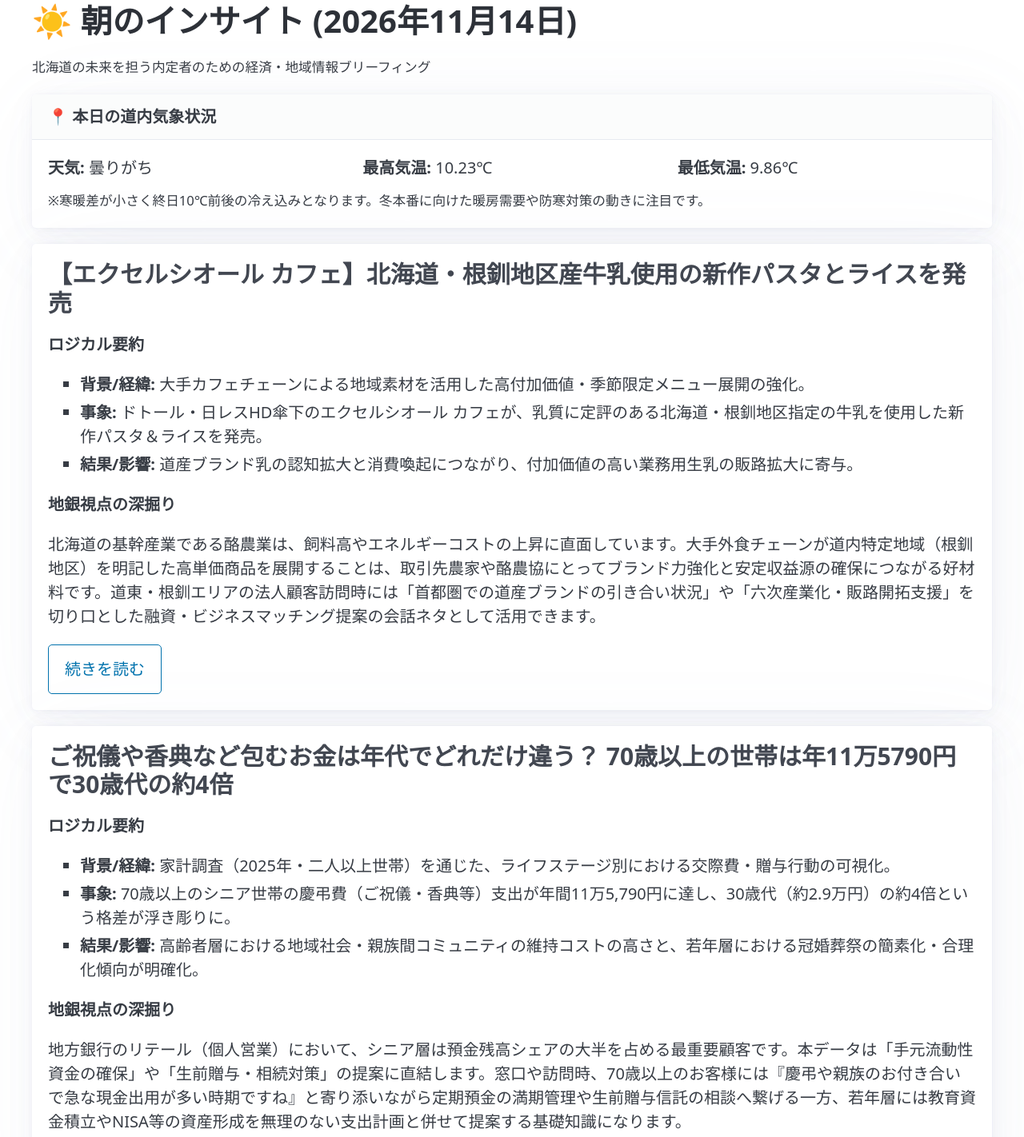
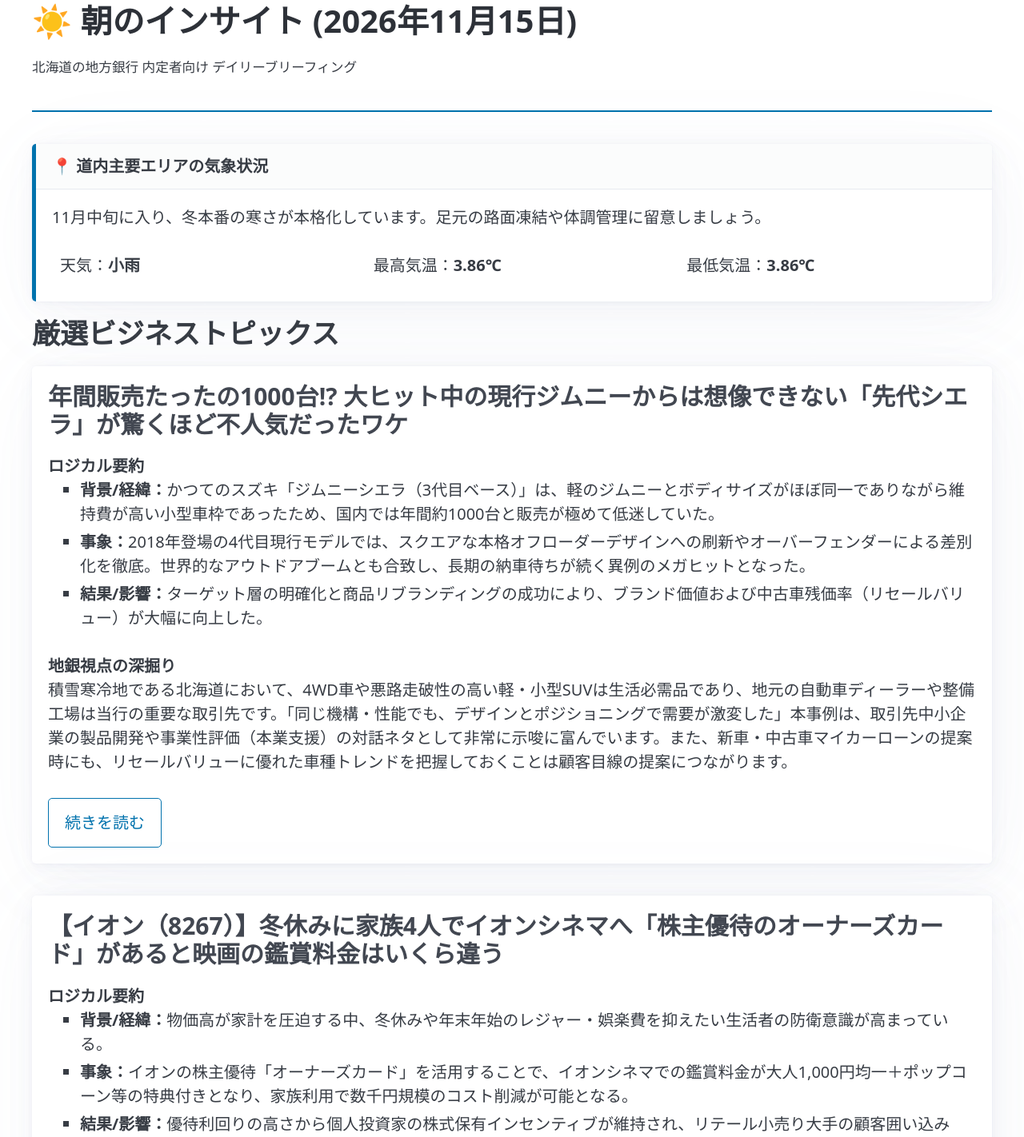
Before and after one commit to oaksenorita/morning-news-bot, a plain HTML site: page docs/index.html in a window 1280 px wide. Shown: the part 17-1439 px from the top of the page at 80% size. Drawn offline with nearby package versions, Linux system fonts and the light colour scheme.

Commit message:
Update daily news HTML

```diff
--- a/docs/index.html
+++ b/docs/index.html
@@ -3,74 +3,128 @@
 <head>
     <meta charset="UTF-8">
     <meta name="viewport" content="width=device-width, initial-scale=1.0">
-  <title>朝のインサイト (2026年11月14日) | 北海道地銀内定者向けデイリーニュース</title>
+    <title>朝のインサイト - 2026年11月15日</title>
     <link rel="stylesheet" href="https://cdn.jsdelivr.net/npm/@picocss/pico@2/css/pico.min.css">
+    <style>
+        header {
+            margin-bottom: 2rem;
+            border-bottom: 2px solid var(--pico-primary);
+            padding-bottom: 1rem;
+        }
+        .weather-card {
+            background-color: var(--pico-card-background-color);
+            border-left: 5px solid var(--pico-primary);
+        }
+        .weather-grid {
+            display: grid;
+            grid-template-columns: repeat(auto-fit, minmax(180px, 1fr));
+            gap: 1rem;
+            margin-top: 0.5rem;
+        }
+        .weather-item {
+            padding: 0.5rem;
+        }
+        .news-article {
+            margin-bottom: 2rem;
+        }
+        .news-article h3 {
+            margin-bottom: 1rem;
+        }
+        ul {
+            margin-bottom: 1.5rem;
+        }
+        .action-area {
+            margin-top: 1.5rem;
+        }
+    </style>
 </head>
 <body>
     <main class="container">
         <header>
-      <h1>☀️ 朝のインサイト (2026年11月14日)</h1>
-      <p><small>北海道の未来を担う内定者のための経済・地域情報ブリーフィング</small></p>
+            <h1>☀️ 朝のインサイト (2026年11月15日)</h1>
+            <p><small>北海道の地方銀行 内定者向け デイリーブリーフィング</small></p>
         </header>
 
         <!-- 天気セクション -->
-    <article>
+        <article class="weather-card">
             <header>
-        <strong>📍 本日の道内気象状況</strong>
+                <strong>📍 道内主要エリアの気象状況</strong>
             </header>
-      <div class="grid">
-        <div><strong>天気:</strong> 曇りがち</div>
-        <div><strong>最高気温:</strong> 10.23℃</div>
-        <div><strong>最低気温:</strong> 9.86℃</div>
+            <p>11月中旬に入り、冬本番の寒さが本格化しています。足元の路面凍結や体調管理に留意しましょう。</p>
+            <div class="weather-grid">
+                <div class="weather-item">
+                    <span>天気：</span><strong>小雨</strong>
                 </div>
-      <p style="margin-top: 0.5rem; margin-bottom: 0;"><small>※寒暖差が小さく終日10℃前後の冷え込みとなります。冬本番に向けた暖房需要や防寒対策の動きに注目です。</small></p>
+                <div class="weather-item">
+                    <span>最高気温：</span><strong>3.86℃</strong>
+                </div>
+                <div class="weather-item">
+                    <span>最低気温：</span><strong>3.86℃</strong>
+                </div>
+            </div>
         </article>
 
-    <!-- ニュース1 -->
-    <article>
-      <h3>【エクセルシオール カフェ】北海道・根釧地区産牛乳使用の新作パスタとライスを発売</h3>
-      <p><b>ロジカル要約</b></p>
+        <!-- ニュースセクション -->
+        <section>
+            <h2>厳選ビジネストピックス</h2>
+
+            <!-- 記事1: ジムニーシエラ -->
+            <article class="news-article">
+                <h3>年間販売たったの1000台!? 大ヒット中の現行ジムニーからは想像できない「先代シエラ」が驚くほど不人気だったワケ</h3>
+
+                <b>ロジカル要約</b>
                 <ul>
-        <li><strong>背景/経緯:</strong> 大手カフェチェーンによる地域素材を活用した高付加価値・季節限定メニュー展開の強化。</li>
-        <li><strong>事象:</strong> ドトール・日レスHD傘下のエクセルシオール カフェが、乳質に定評のある北海道・根釧地区指定の牛乳を使用した新作パスタ＆ライスを発売。</li>
-        <li><strong>結果/影響:</strong> 道産ブランド乳の認知拡大と消費喚起につながり、付加価値の高い業務用生乳の販路拡大に寄与。</li>
+                    <li><strong>背景/経緯：</strong>かつてのスズキ「ジムニーシエラ（3代目ベース）」は、軽のジムニーとボディサイズがほぼ同一でありながら維持費が高い小型車枠であったため、国内では年間約1000台と販売が極めて低迷していた。</li>
+                    <li><strong>事象：</strong>2018年登場の4代目現行モデルでは、スクエアな本格オフローダーデザインへの刷新やオーバーフェンダーによる差別化を徹底。世界的なアウトドアブームとも合致し、長期の納車待ちが続く異例のメガヒットとなった。</li>
+                    <li><strong>結果/影響：</strong>ターゲット層の明確化と商品リブランディングの成功により、ブランド価値および中古車残価率（リセールバリュー）が大幅に向上した。</li>
                 </ul>
-      <p><b>地銀視点の深掘り</b></p>
-      <p>北海道の基幹産業である酪農業は、飼料高やエネルギーコストの上昇に直面しています。大手外食チェーンが道内特定地域（根釧地区）を明記した高単価商品を展開することは、取引先農家や酪農協にとってブランド力強化と安定収益源の確保につながる好材料です。道東・根釧エリアの法人顧客訪問時には「首都圏での道産ブランドの引き合い状況」や「六次産業化・販路開拓支援」を切り口とした融資・ビジネスマッチング提案の会話ネタとして活用できます。</p>
-      <a href="https://news.yahoo.co.jp/articles/cb8a97782da2e9144346acb4376b0fee5dd19e71?source=rss" role="button" class="outline">続きを読む</a>
+
+                <b>地銀視点の深掘り</b>
+                <p>積雪寒冷地である北海道において、4WD車や悪路走破性の高い軽・小型SUVは生活必需品であり、地元の自動車ディーラーや整備工場は当行の重要な取引先です。「同じ機構・性能でも、デザインとポジショニングで需要が激変した」本事例は、取引先中小企業の製品開発や事業性評価（本業支援）の対話ネタとして非常に示唆に富んでいます。また、新車・中古車マイカーローンの提案時にも、リセールバリューに優れた車種トレンドを把握しておくことは顧客目線の提案につながります。</p>
+
+                <div class="action-area">
+                    <a href="https://news.yahoo.co.jp/articles/d4e8096a640535ad157ee05b21230652e4e1ed1a?source=rss" role="button" class="outline" target="_blank" rel="noopener noreferrer">続きを読む</a>
+                </div>
             </article>
 
-    <!-- ニュース2 -->
-    <article>
-      <h3>ご祝儀や香典など包むお金は年代でどれだけ違う？ 70歳以上の世帯は年11万5790円で30歳代の約4倍</h3>
-      <p><b>ロジカル要約</b></p>
+            <!-- 記事2: イオン株主優待 -->
+            <article class="news-article">
+                <h3>【イオン（8267）】冬休みに家族4人でイオンシネマへ「株主優待のオーナーズカード」があると映画の鑑賞料金はいくら違う</h3>
+
+                <b>ロジカル要約</b>
                 <ul>
-        <li><strong>背景/経緯:</strong> 家計調査（2025年・二人以上世帯）を通じた、ライフステージ別における交際費・贈与行動の可視化。</li>
-        <li><strong>事象:</strong> 70歳以上のシニア世帯の慶弔費（ご祝儀・香典等）支出が年間11万5,790円に達し、30歳代（約2.9万円）の約4倍という格差が浮き彫りに。</li>
-        <li><strong>結果/影響:</strong> 高齢者層における地域社会・親族間コミュニティの維持コストの高さと、若年層における冠婚葬祭の簡素化・合理化傾向が明確化。</li>
+                    <li><strong>背景/経緯：</strong>物価高が家計を圧迫する中、冬休みや年末年始のレジャー・娯楽費を抑えたい生活者の防衛意識が高まっている。</li>
+                    <li><strong>事象：</strong>イオンの株主優待「オーナーズカード」を活用することで、イオンシネマでの鑑賞料金が大人1,000円均一＋ポップコーン等の特典付きとなり、家族利用で数千円規模のコスト削減が可能となる。</li>
+                    <li><strong>結果/影響：</strong>優待利回りの高さから個人投資家の株式保有インセンティブが維持され、リテール小売り大手の顧客囲い込み（リテールDXおよびグループ経済圏の強化）につながっている。</li>
                 </ul>
-      <p><b>地銀視点の深掘り</b></p>
-      <p>地方銀行のリテール（個人営業）において、シニア層は預金残高シェアの大半を占める最重要顧客です。本データは「手元流動性資金の確保」や「生前贈与・相続対策」の提案に直結します。窓口や訪問時、70歳以上のお客様には『慶弔や親族のお付き合いで急な現金出用が多い時期ですね』と寄り添いながら定期預金の満期管理や生前贈与信託の相談へ繋げる一方、若年層には教育資金積立やNISA等の資産形成を無理のない支出計画と併せて提案する基礎知識になります。</p>
-      <a href="https://news.yahoo.co.jp/articles/08160d7df4aae14fc98e72378d0d22776221c6d9?source=rss" role="button" class="outline">続きを読む</a>
+
+                <b>地銀視点の深掘り</b>
+                <p>道内各地に展開するイオン北海道をはじめ、流通大手の経済圏は道民の日常消費と密接に結びついています。個人渉外（リテール営業）において、NISA制度を活用した資産形成を提案する際、「身近な生活関連株の株主優待」や「インフレヘッジとしての株式投資」は、投資初心者層と関係性を構築するための格好の雑談・導入アプローチになります。単なる金融商品の説明にとどまらず、顧客の家計改善・ライフイベントに寄り添う姿勢を養いましょう。</p>
+
+                <div class="action-area">
+                    <a href="https://news.yahoo.co.jp/articles/586a9da5ade8aae85974e0957b13524625f4ff6b?source=rss" role="button" class="outline" target="_blank" rel="noopener noreferrer">続きを読む</a>
+                </div>
             </article>
 
-    <!-- ニュース3 -->
-    <article>
-      <h3>「10℃でも暖かい」「色違いで買いました」ワークマンの“大人かわいいアウター”丸みのあるシルエットが素敵すぎる！</h3>
-      <p><b>ロジカル要約</b></p>
+            <!-- 記事3: 海外通販と関税 -->
+            <article class="news-article">
+                <h3>海外通販で買い物したら関税がかかるの？課税価格（支払額×0.6）が「1万円以下なら免税」でも気をつけないといけない“対象外の品物”</h3>
+
+                <b>ロジカル要約</b>
                 <ul>
-        <li><strong>背景/経緯:</strong> 低価格・高機能ウェアの需要定着と、女性向け・日常使い（ワークマン女子等）カテゴリーの市場拡大。</li>
-        <li><strong>事象:</strong> 10℃前後の寒冷環境にも耐えうるデザイン性の高い防寒アウターが、コストパフォーマンスと軽量性で一般消費者から高い支持を獲得。</li>
-        <li><strong>結果/影響:</strong> 作業服専業からカジュアル防寒市場へのシフトが定着し、物価高下における生活防衛意識の高い消費層の購買を牽引。</li>
+                    <li><strong>背景/経緯：</strong>越境EC（海外通販サイト）の普及に伴い、個人が日常的に海外から衣料品や雑貨を直接輸入・購入する機会が急増している。</li>
+                    <li><strong>事象：</strong>個人使用目的の場合、課税価格が1万円以下（商品代金の合計が16,666円以下）であれば原則免税となる一方、革製品や履物など特定品目は免税対象外となり関税が発生するルールが存在する。</li>
+                    <li><strong>結果/影響：</strong>消費者が思わぬ課税コストを被るケースがあるほか、免税枠を巡る内外価格差が国内中小小売業者・卸売業者の競争環境にも間接的な影響を与えている。</li>
                 </ul>
-      <p><b>地銀視点の深掘り</b></p>
-      <p>本日の道内気温（約10℃）に象徴される通り、北海道では防寒衣料の早期稼働と冬物商戦の立ち上がりが地域経済の景況感を左右します。地場のアパレル小売や縫製関連、あるいは商業施設に入居するテナント企業に対して、『機能性×低価格トレンドが実店舗の売上にどう影響しているか』『在庫回転率や仕入れ資金需要』をヒアリングする際の格好のフックになります。また、ロードサイド店舗の出店戦略や設備資金ニーズを把握する上でも小売流通の変化は見逃せません。</p>
-      <a href="https://news.yahoo.co.jp/articles/a1197aabe2467bf11d88288d5bb47f8990b6adc6?source=rss" role="button" class="outline">続きを読む</a>
+
+                <b>地銀視点の深掘り</b>
+                <p>道内の中小アパレル・雑貨小売店や、道産品（食品・工芸品）の海外輸出・海外販路開拓を目指す取引先にとって、越境ECの通関・関税知識は不可欠な基礎知識です。為替動向（円安・円高）や国際物流コストの変動が地域事業者の仕入れ・販売にどう作用しているかを把握する第一歩として、こうした身近な貿易・税制の仕組みを理解しておくことは、法人営業における経営課題ヒアリング力に直結します。</p>
+
+                <div class="action-area">
+                    <a href="https://news.yahoo.co.jp/articles/78297f05e68da8736f4e117448eee2a7987c3686?source=rss" role="button" class="outline" target="_blank" rel="noopener noreferrer">続きを読む</a>
+                </div>
             </article>
-
-    <footer>
-      <p><small>&copy; 2026 北海道地方銀行 内定者研修ポータル / 朝礼・訪問前インプット用</small></p>
-    </footer>
+        </section>
     </main>
 </body>
 </html>
```
Lines whose indentation alone changed are shown as unchanged.
